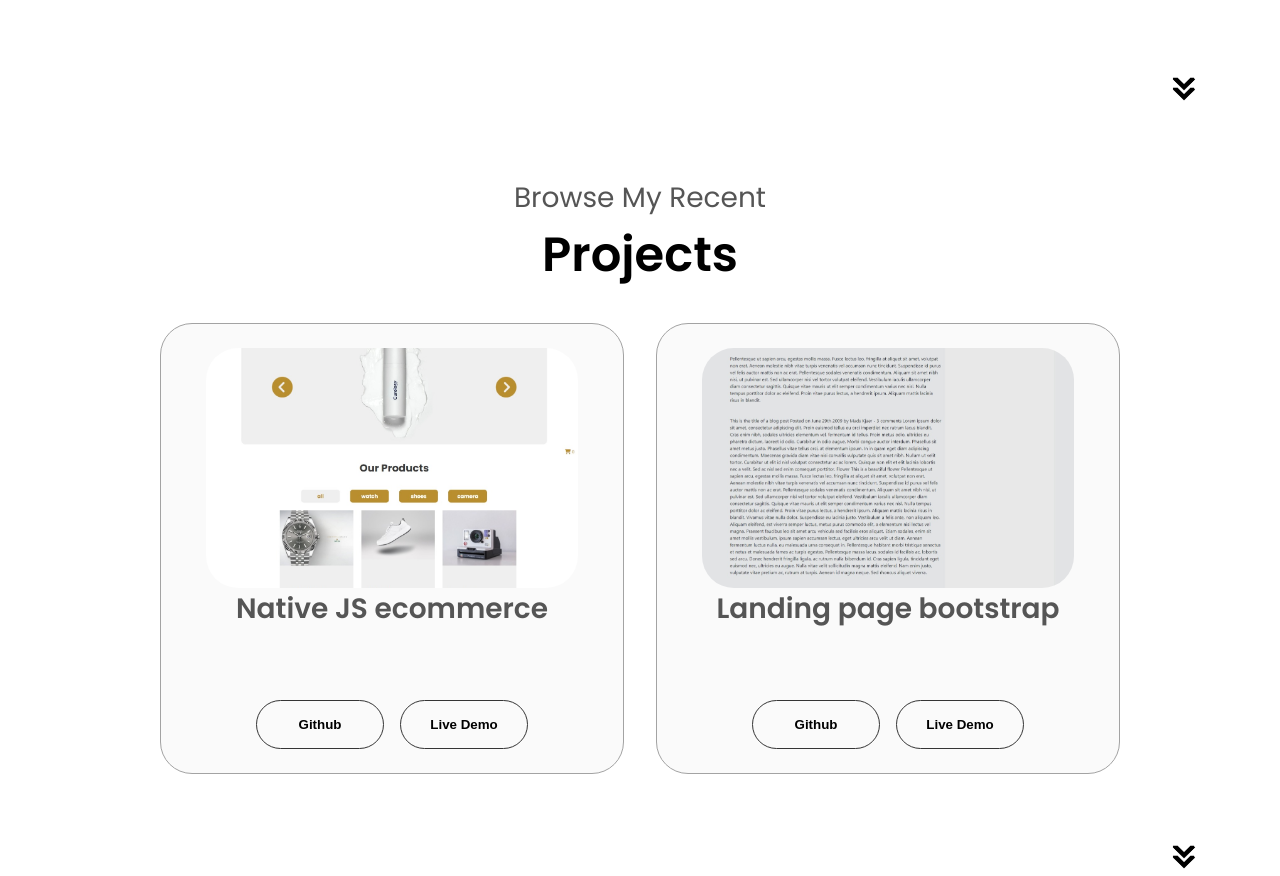
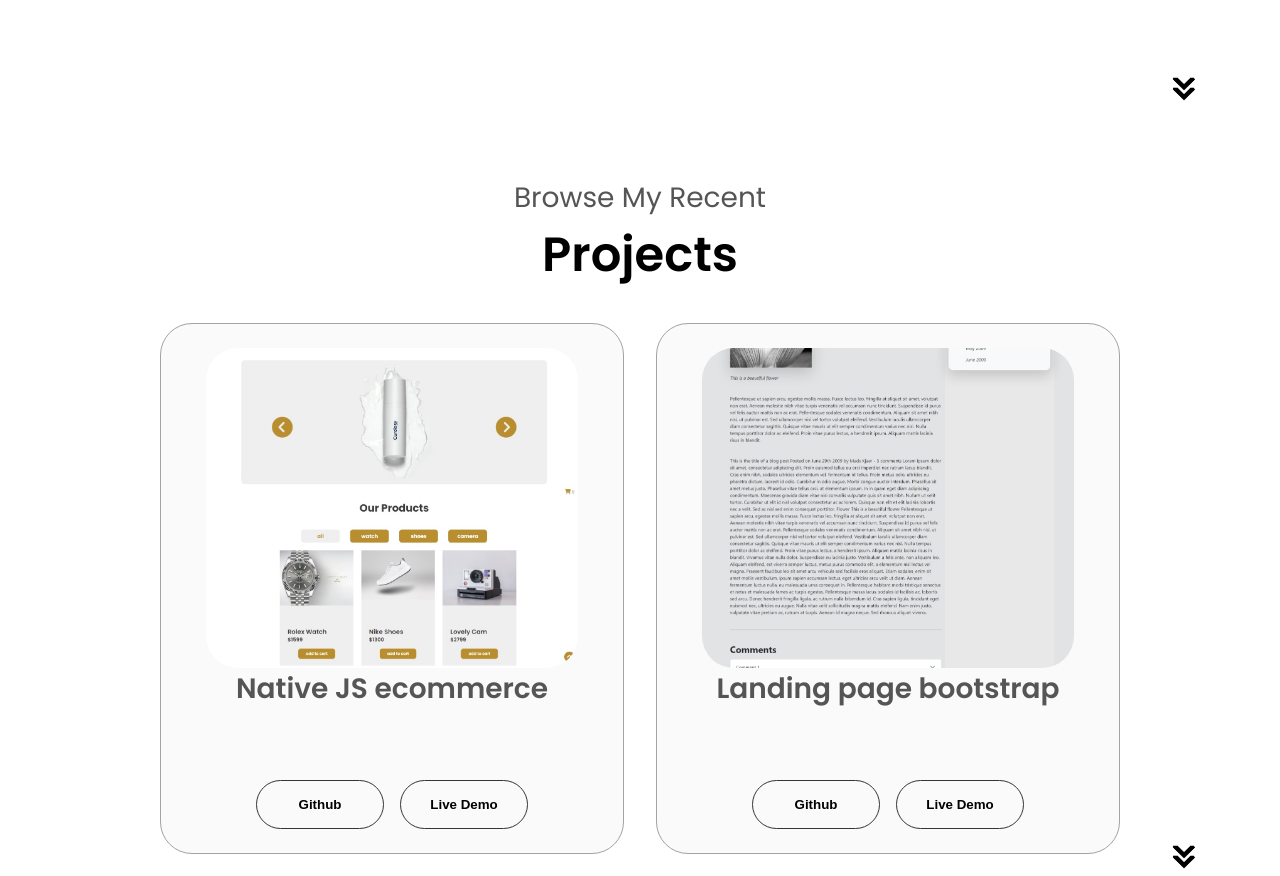
Before and after one commit to Abdalrahman-Muhammad/protofilio, a plain HTML site: page index.html in a window 1280 px wide. Shown: the part 2055-2931 px from the top of the page. Drawn offline with Linux system fonts and the light colour scheme.

Commit message:
bug fixed

```diff
--- a/style.css
+++ b/style.css
@@ -301,10 +301,7 @@ section {
   flex-direction: row;
   justify-content: space-around;
 }
-.article-container > img {
-  height: 15rem;
-  object-fit: cover;
-}
+
 .details-container h2 {
   height: 5rem;
 }
@@ -333,7 +330,8 @@ article .icon {
 .project-img {
   border-radius: 2rem;
   width: 90%;
-  height: 90%;
+  height: 20rem;
+  object-fit: cover;
 }
 
 /* CONTACT */
```
